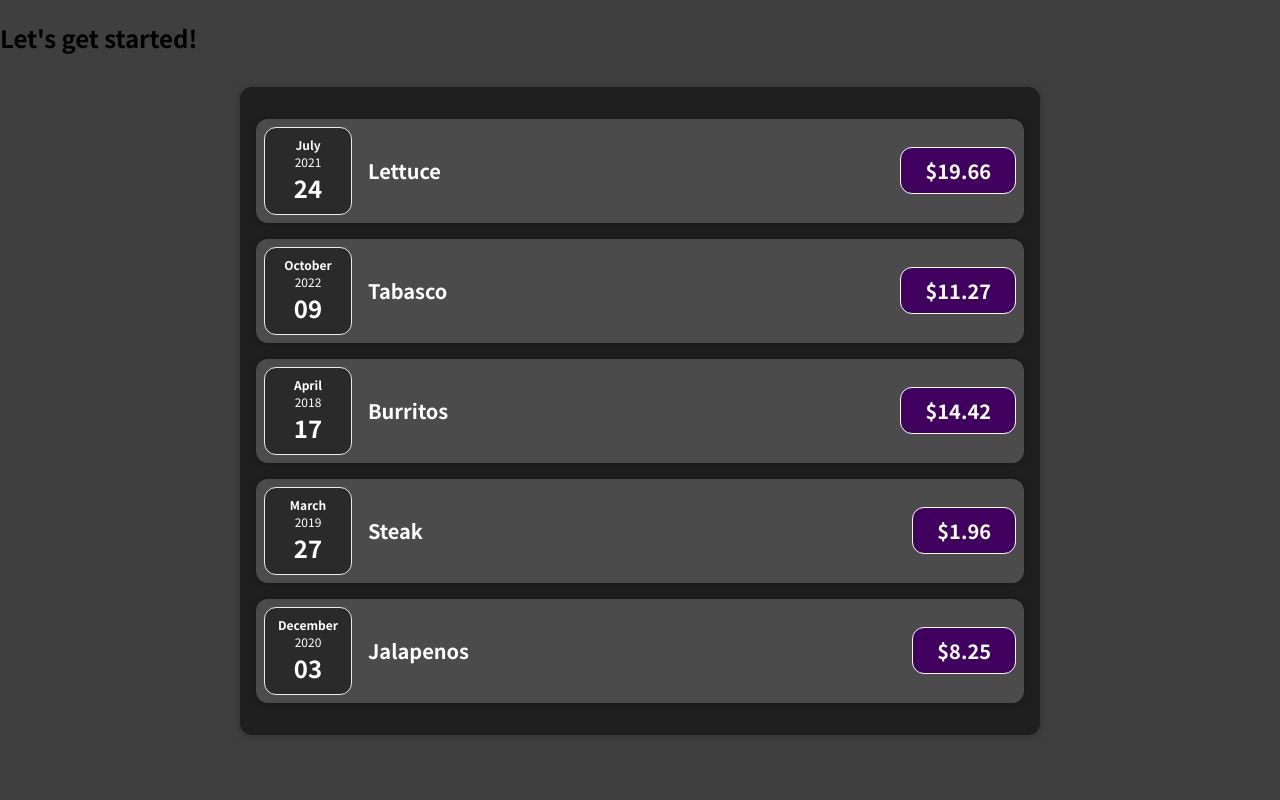
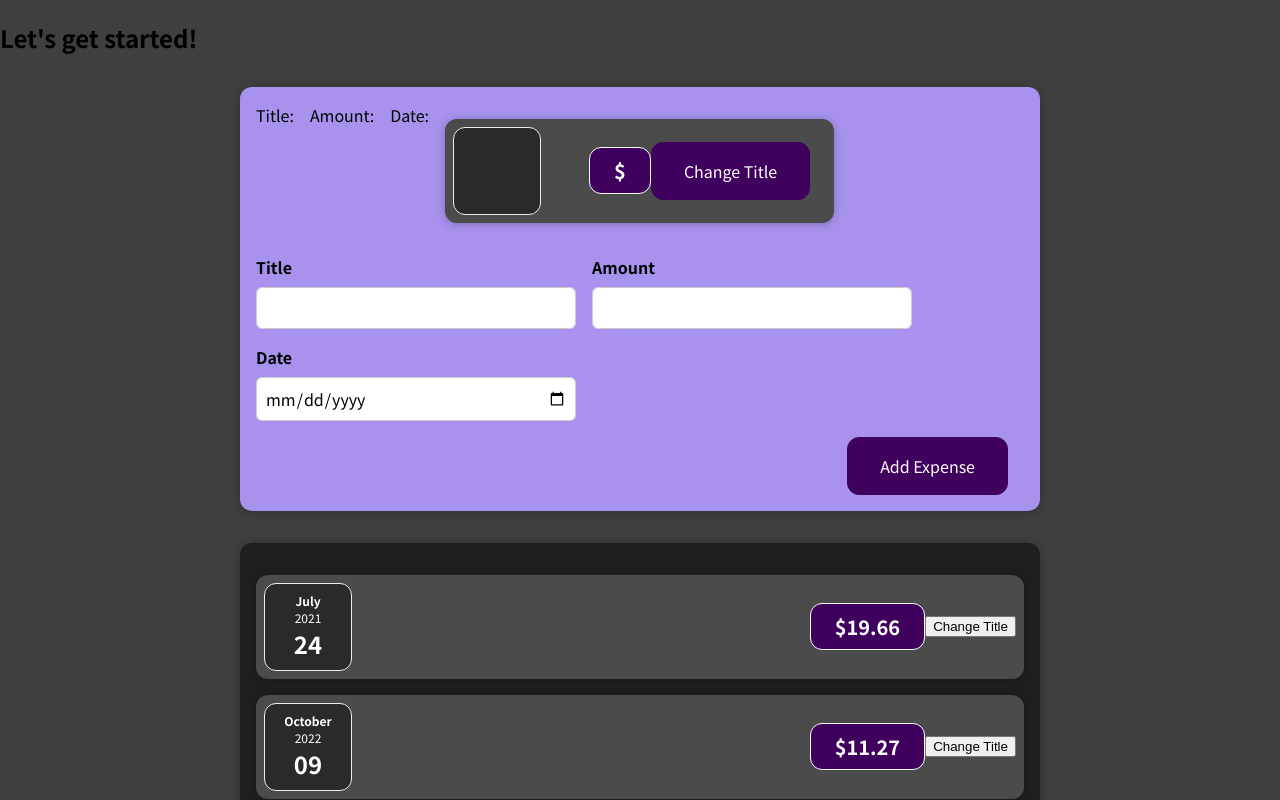
Before and after one commit to ToddJMullen/ReactComplete, a React (Create React App) app: page / in a window 1280 px wide. Shown: the top 800 px of the page. Built offline with nearby package versions, Linux system fonts and the light colour scheme.

Commit message:
Add 1st draft New Expense input option - Add NewExpense comp with preview added - Add ExpenseForm comp - Add NewExpense to App

```diff
--- a/src/App.js
+++ b/src/App.js
@@ -1,4 +1,5 @@
 import ExpenseList from './components/expenses/ExpenseList';
+import NewExpense from './components/NewExpense/NewExpense';
 
 function App() {
   function rand(upperBound){
@@ -26,6 +27,7 @@ function App() {
   return (
     <div>
       <h2>Let's get started!</h2>
+      <NewExpense />
       <ExpenseList className="expense-list" expenseAry={expAry} />
     </div>
   );
--- /dev/null
+++ b/src/components/NewExpense/ExpenseForm.css
@@ -0,0 +1,26 @@
+.new-expense__controls {
+  display: flex;
+  flex-wrap: wrap;
+  gap: 1rem;
+  margin-bottom: 1rem;
+  text-align: left;
+}
+
+.new-expense__control label {
+  font-weight: bold;
+  margin-bottom: 0.5rem;
+  display: block;
+}
+
+.new-expense__control input {
+  font: inherit;
+  padding: 0.5rem;
+  border-radius: 6px;
+  border: 1px solid #ccc;
+  width: 20rem;
+  max-width: 100%;
+}
+
+.new-expense__actions {
+  text-align: right;
+}
--- /dev/null
+++ b/src/components/NewExpense/ExpenseForm.js
@@ -0,0 +1,64 @@
+
+
+import { useState } from 'react';
+import ExpenseItem from '../expenses/ExpenseItem';
+import './ExpenseForm.css';
+
+const ExpenseForm = () => {
+
+	let newExpense = {
+		title: ""
+		,amount: ""
+		,date: null
+	}
+
+	const [newTitle, setNewTitle]	= useState('')
+	,[newAmount, setNewAmount] = useState("")
+	,[newDate, setNewDate] = useState("")
+	,onChangeTitle = event => {
+		newExpense.title = event.target.value;
+		setNewTitle( newExpense.title );
+		console.log( newExpense );
+	}
+	,onChangeAmount = event => {
+		newExpense.amount = event.target.value;
+		setNewAmount( newExpense.amount );
+		console.log( newExpense );
+	}
+	,onChangeDate = event => {
+		newExpense.date = event.target.value;
+		setNewDate( newExpense.date );
+		console.log( newExpense );
+	}
+	;
+
+
+	return (
+		<form>
+			<div className="new-expense__controls">
+				<div>Title: {newTitle}</div>
+				<div>Amount: {newAmount}</div>
+				<div>Date: {newDate}</div>
+				<ExpenseItem data={newExpense} />
+				<div className="new-expense__control">
+					<label>Title</label>
+					<input onChange={onChangeTitle} type="text" />
+				</div>
+				<div className="new-expense__control">
+					<label>Amount</label>
+					<input onChange={onChangeAmount} type="number" min="0,01" step="0,01" />
+				</div>
+				<div className="new-expense__control">
+					<label>Date</label>
+					<input onChange={onChangeDate} type="date" min="2018-01-01" max="2022-12-31" />
+				</div>
+			</div>
+			<div className="new-expense__actions">
+				<button type="submit">Add Expense</button>
+			</div>
+		</form>
+	)
+
+}
+
+export default ExpenseForm;
--- /dev/null
+++ b/src/components/NewExpense/NewExpense.css
@@ -0,0 +1,38 @@
+.new-expense {
+  background-color: #a892ee;
+  padding: 1rem;
+  margin: 2rem auto;
+  width: 50rem;
+  max-width: 95%;
+  border-radius: 12px;
+  text-align: center;
+  box-shadow: 0 1px 8px rgba(0, 0, 0, 0.25);
+}
+
+.new-expense button {
+  font: inherit;
+  cursor: pointer;
+  padding: 1rem 2rem;
+  border: 1px solid #40005d;
+  background-color: #40005d;
+  color: white;
+  border-radius: 12px;
+  margin-right: 1rem;
+}
+
+.new-expense button:hover,
+.new-expense button:active {
+  background-color: #510674;
+  border-color: #510674;
+}
+
+.new-expense button.alternative {
+  color: #220131;
+  border-color: transparent;
+  background-color: transparent;
+}
+
+.new-expense button.alternative:hover,
+.new-expense button.alternative:active {
+  background-color: #ddb3f8;
+}
--- /dev/null
+++ b/src/components/NewExpense/NewExpense.js
@@ -0,0 +1,18 @@
+import React from 'react';
+
+import ExpenseForm from "./ExpenseForm";
+
+import './NewExpense.css';
+
+
+const NewExpense = () => {
+
+	return  (
+	<div className="new-expense">
+		<ExpenseForm />
+	</div>
+	)
+
+}//NewExpense
+
+export default NewExpense;
--- a/src/components/expenses/ExpenseDate.js
+++ b/src/components/expenses/ExpenseDate.js
@@ -1,9 +1,9 @@
 import './ExpenseDate.css';
 
 function ExpenseDate(props){
-	const month = props.data.date.toLocaleString("en-US",{month:'long'});
-	const day = props.data.date.toLocaleString("en-US",{day:'2-digit'});
-	const year = props.data.date.getFullYear();
+	const month = props.data && props.data.date ? props.data.date.toLocaleString("en-US",{month:'long'}) : "";
+	const day = props.data && props.data.date ? props.data.date.toLocaleString("en-US",{day:'2-digit'}) : "";
+	const year = props.data && props.data.date ? props.data.date.getFullYear() : "";
 
 	return (
 		<div className="expense-date">
--- a/src/components/expenses/ExpenseItem.js
+++ b/src/components/expenses/ExpenseItem.js
@@ -1,17 +1,32 @@
+import React, { useState } from 'react';
+
 import './ExpenseItem.css';
 
 import ExpenseDate from './ExpenseDate';
 import Card from '../ui/Card';
 
 function ExpenseItem(props){
-    console.log(props.data)
+    console.log(props.data);
+
+    // create state for title & extract into local const for use in the jsx template (also cannot be assigned to [that is wrong use])
+    // Also extract/name the matching setter for it (which we also don't want to overwrite)
+    const [title, setTitle] = useState(props.title);// always returns 2 elements, current value & method to set it, names are by convention
+
+    const onClick = click => {
+        // title = "asd";// wrong & fails bc it's a const
+        setTitle(`test`);// correct & triggers ui update
+        console.log("onClick/", title, click );
+        console.log("onClick/ og data:", props.data );
+    }
+
     return (
         <Card className="expense-item">
             <ExpenseDate data={props.data} />
             <div className="expense-item__description">
-                <h2>{props.data.title}</h2>
+                <h2>{title}</h2>
                 <div className="expense-item__price">${props.data.price}</div>
             </div>
+            <button onClick={onClick} >Change Title</button>
         </Card>
     )
 }
```
Also changed, not shown: 1 other file (tests, documents, lock files or other folders).
